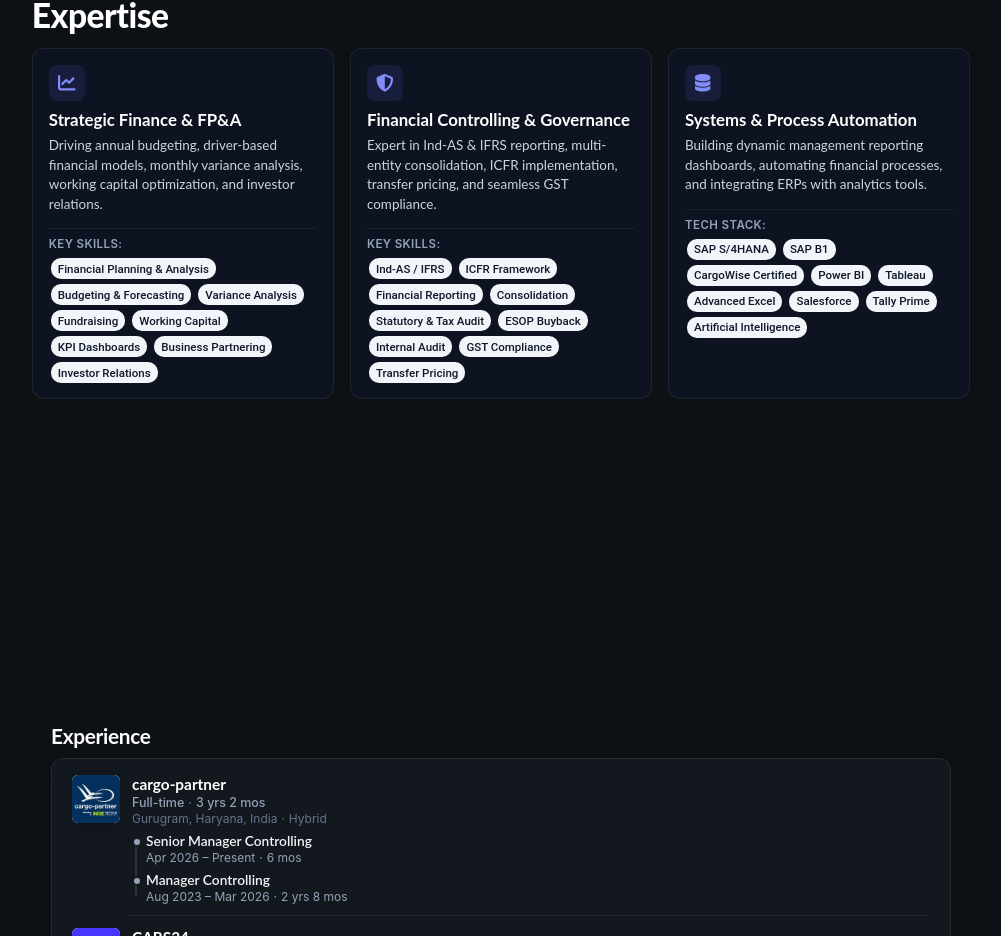
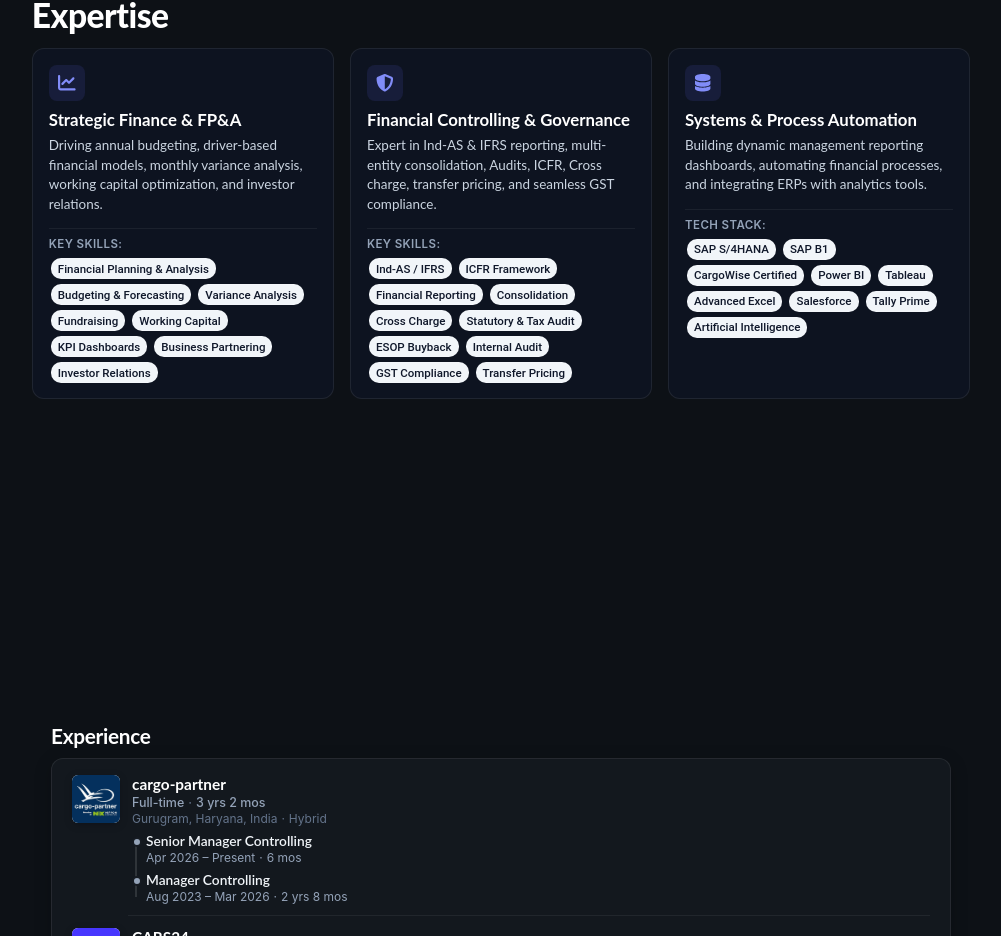
Before and after one commit to Ashishpandla07/Portfolio, a React (Create React App) app: page / in a window 1280 px wide. Shown: the part 1007-1943 px from the top of the page, without its empty margins (269-1270 px from the left). Built offline with nearby package versions, Linux system fonts and the light colour scheme.

Commit message:
Update Financial Controlling & Governance copy and add Cross Charge skill

```diff
--- a/src/components/Expertise.tsx
+++ b/src/components/Expertise.tsx
@@ -20,6 +20,7 @@
     "ICFR Framework",
     "Financial Reporting",
     "Consolidation",
+    "Cross Charge",
     "Statutory & Tax Audit",
     "ESOP Buyback",
     "Internal Audit",
@@ -64,7 +65,7 @@
                             <FontAwesomeIcon icon={faShieldHalved} size="2x" />
                         </div>
                         <h3>Financial Controlling & Governance</h3>
-                        <p>Expert in Ind-AS & IFRS reporting, multi-entity consolidation, ICFR implementation, transfer pricing, and seamless GST compliance.</p>
+                        <p>Expert in Ind-AS & IFRS reporting, multi-entity consolidation, Audits, ICFR, Cross charge, transfer pricing, and seamless GST compliance.</p>
                         <div className="flex-chips">
                             <span className="chip-title">Key skills:</span>
                             {labelsSecond.map((label, index) => (
```
